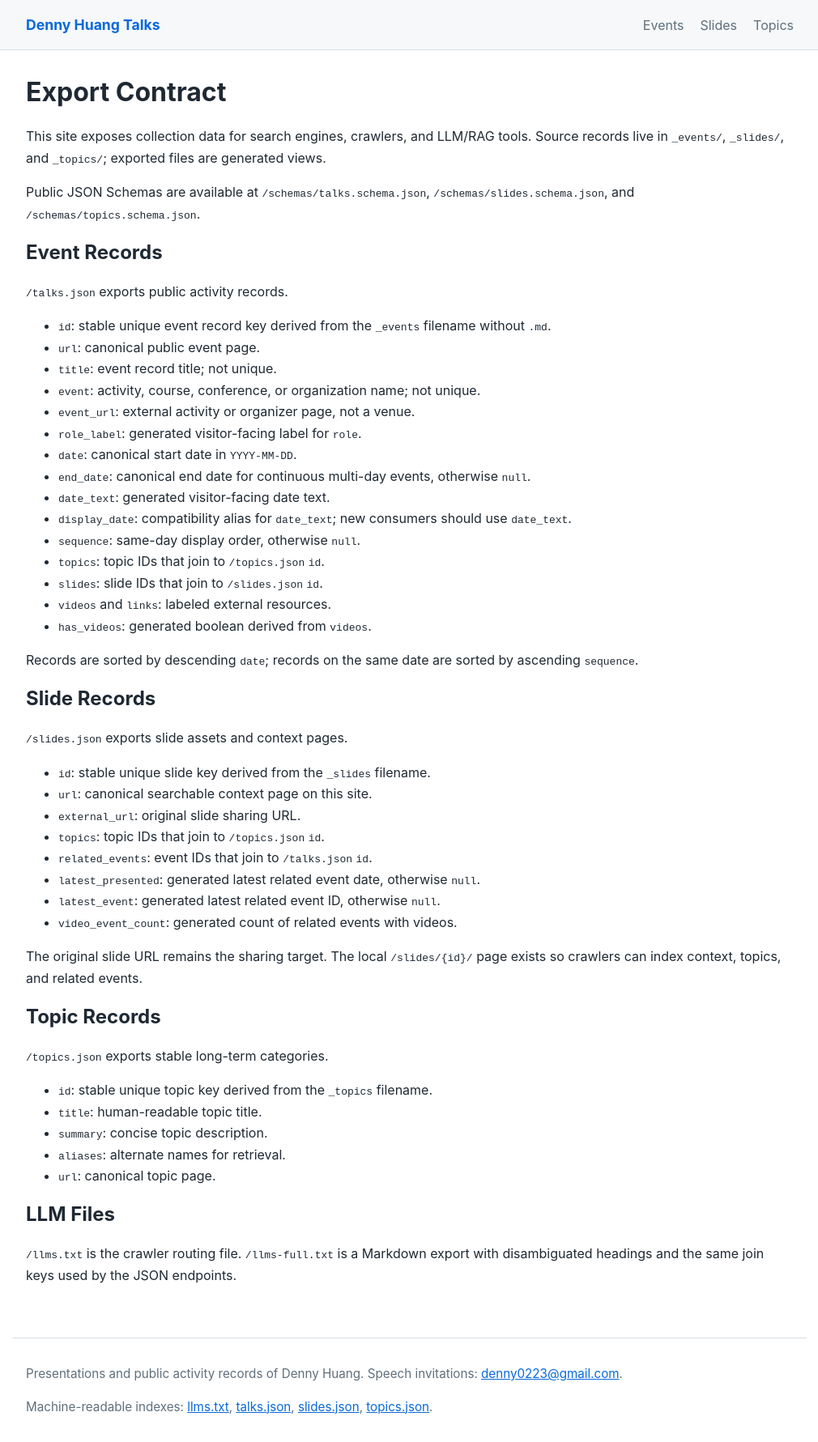
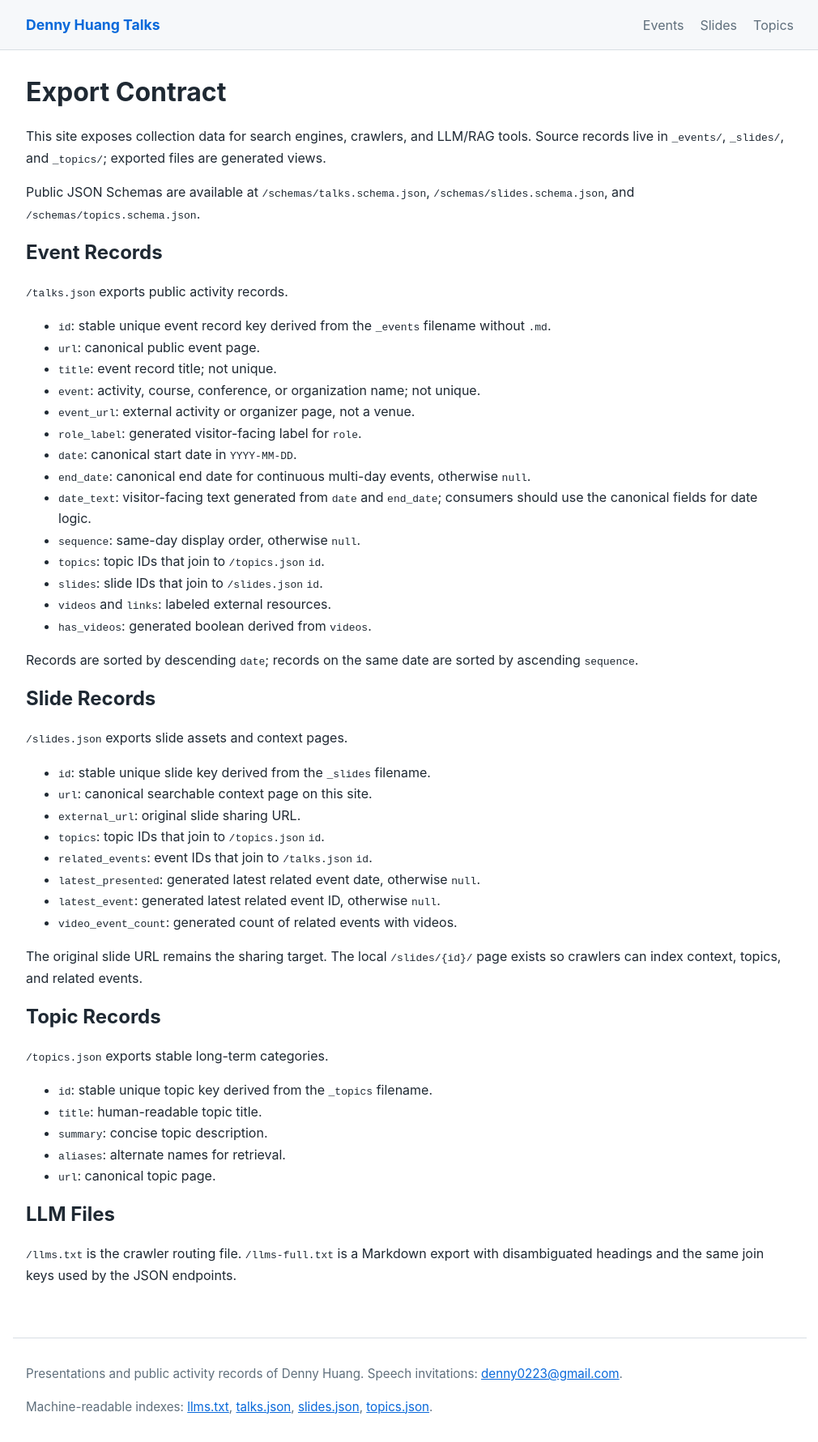
Before and after one commit to denny0223/talks, a Jekyll site: the page built from docs/exports.md, in a window 1280 px wide. Shown: the whole page at 81% size, without its empty margins (134-1144 px from the left). Built offline with Jekyll 4.4.1, drawn with Linux system fonts in a browser that asks for light colours; our own code applies the rules of GitHub Pages for plain Markdown files.

Commit message:
refactor: remove display_date export alias

```diff
--- a/docs/exports.md
+++ b/docs/exports.md
@@ -16,8 +16,7 @@ Public JSON Schemas are available at `/schemas/talks.schema.json`, `/schemas/sli
 - `role_label`: generated visitor-facing label for `role`.
 - `date`: canonical start date in `YYYY-MM-DD`.
 - `end_date`: canonical end date for continuous multi-day events, otherwise `null`.
-- `date_text`: generated visitor-facing date text.
-- `display_date`: compatibility alias for `date_text`; new consumers should use `date_text`.
+- `date_text`: visitor-facing text generated from `date` and `end_date`; consumers should use the canonical fields for date logic.
 - `sequence`: same-day display order, otherwise `null`.
 - `topics`: topic IDs that join to `/topics.json` `id`.
 - `slides`: slide IDs that join to `/slides.json` `id`.
--- a/llms.txt
+++ b/llms.txt
@@ -26,8 +26,7 @@ Event export notes:
 - `slides` values join to `slides.json` `id`.
 - `topics` values join to `topics.json` `id`.
 - `date` and `end_date` are canonical date fields.
-- `date_text` is generated display text.
-- `display_date` is a backward-compatible alias for `date_text`.
+- `date_text` is generated from `date` and `end_date` for display; use the canonical fields for date logic.
 - `sequence` preserves same-day ordering and is null for single-record dates.
 - `role_label` is generated visitor-facing text for `role`.
 - `has_videos` is generated from `videos`.
--- a/schemas/talks.schema.json
+++ b/schemas/talks.schema.json
@@ -9,14 +9,13 @@ permalink: /schemas/talks.schema.json
   "type": "array",
   "items": {
     "type": "object",
-    "required": ["id", "title", "date", "end_date", "date_text", "display_date", "sequence", "event", "event_url", "role", "role_label", "language", "summary", "topics", "slides", "has_videos", "videos", "links", "url"],
+    "required": ["id", "title", "date", "end_date", "date_text", "sequence", "event", "event_url", "role", "role_label", "language", "summary", "topics", "slides", "has_videos", "videos", "links", "url"],
     "properties": {
       "id": { "type": "string", "pattern": "^[0-9]{4}-[0-9]{2}-[0-9]{2}-.+" },
       "title": { "type": "string" },
       "date": { "type": "string", "format": "date" },
       "end_date": { "type": ["string", "null"], "format": "date" },
       "date_text": { "type": "string" },
-      "display_date": { "type": "string", "deprecated": true },
       "sequence": { "type": ["integer", "null"], "minimum": 1 },
       "event": { "type": "string" },
       "event_url": { "type": "string" },
--- a/talks.json
+++ b/talks.json
@@ -18,7 +18,6 @@ permalink: /talks.json
     "date": {{ event.date | date: "%Y-%m-%d" | jsonify }},
     "end_date": {{ event.end_date | date: "%Y-%m-%d" | jsonify }},
     "date_text": {{ event_date_text | strip | jsonify }},
-    "display_date": {{ event_date_text | strip | jsonify }},
     "sequence": {{ event.sequence | default: nil | jsonify }},
     "event": {{ event.event | jsonify }},
     "event_url": {{ event.event_url | jsonify }},
```
Also changed, not shown: AGENTS.md (+1 -2 lines), README.md, 1 other file.
